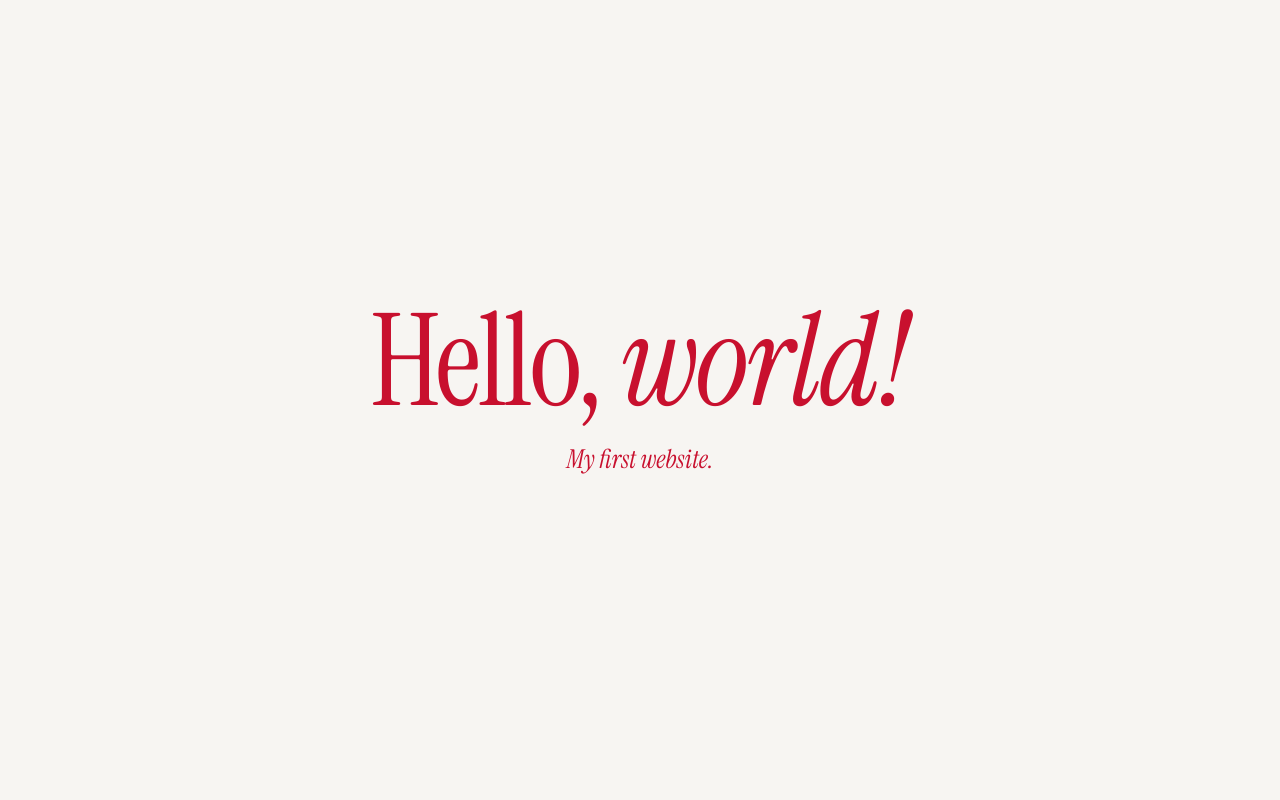
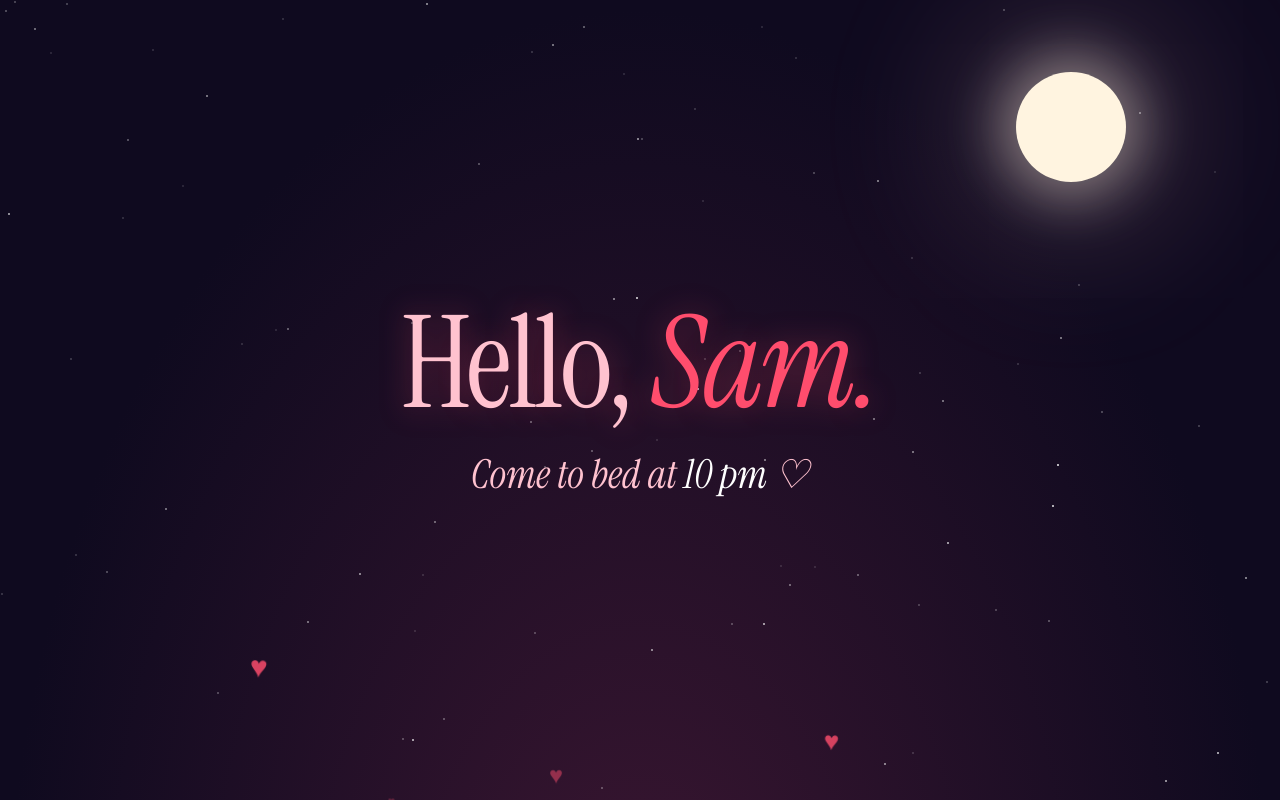
Before and after one commit to fernandezcarolina/hello-world, a plain HTML site: page index.html in a window 1280 px wide. Drawn offline with Linux system fonts and the light colour scheme.

Commit message:
Hello, Sam: bedtime note with night sky and floating hearts
Co-Authored-By: Claude Opus 5.5 <noreply@anthropic.com>

```diff
--- a/index.html
+++ b/index.html
@@ -3,30 +3,153 @@
   <head>
     <meta charset="utf-8">
     <meta name="viewport" content="width=device-width, initial-scale=1">
-    <title>Hello, world</title>
+    <title>Hello, Sam</title>
     <link rel="preconnect" href="https://fonts.googleapis.com">
     <link rel="preconnect" href="https://fonts.gstatic.com" crossorigin>
     <link href="https://fonts.googleapis.com/css2?family=Instrument+Serif:ital@0;1&display=swap" rel="stylesheet">
     <style>
+      :root {
+        --night-top: #0f0a1f;
+        --night-bottom: #3a1631;
+        --rose: #ffc2cf;
+        --red: #ff4d6d;
+        --moon: #fff4e0;
+      }
       body {
         margin: 0;
         min-height: 100vh;
         display: grid;
         place-items: center;
+        overflow: hidden;
         font-family: "Instrument Serif", Georgia, serif;
-        background: #f7f5f2;
-        color: #c8102e;
+        background: radial-gradient(ellipse at 50% 120%, var(--night-bottom), var(--night-top) 70%);
+        color: var(--rose);
         text-align: center;
       }
-      h1 { font-size: clamp(3.5rem, 12vw, 8rem); font-weight: 400; line-height: 1; margin: 0; letter-spacing: -0.02em; }
-      h1 em { font-style: italic; }
-      p { font-size: clamp(1.25rem, 2.5vw, 1.625rem); font-style: italic; margin-top: 1rem; }
+
+      /* Moon */
+      .moon {
+        position: fixed;
+        top: 9vh;
+        right: 12vw;
+        width: clamp(60px, 9vw, 110px);
+        aspect-ratio: 1;
+        border-radius: 50%;
+        background: var(--moon);
+        box-shadow: 0 0 40px 10px rgba(255, 244, 224, 0.35), 0 0 120px 40px rgba(255, 194, 207, 0.15);
+        opacity: 0;
+        animation: fade-in 3s ease 0.3s forwards, glow 6s ease-in-out 3s infinite;
+      }
+
+      /* Stars and hearts are added by the script below */
+      .star {
+        position: fixed;
+        width: 2px;
+        height: 2px;
+        border-radius: 50%;
+        background: #fff;
+        animation: twinkle 3s ease-in-out infinite;
+      }
+      .heart {
+        position: fixed;
+        bottom: -40px;
+        color: var(--red);
+        pointer-events: none;
+        animation: float-up linear forwards;
+      }
+
+      /* Words */
+      main { position: relative; z-index: 1; padding: 0 16px; }
+      h1 {
+        font-size: clamp(3.5rem, 12vw, 8rem);
+        font-weight: 400;
+        line-height: 1;
+        margin: 0;
+        letter-spacing: -0.02em;
+        text-shadow: 0 0 30px rgba(255, 77, 109, 0.35);
+      }
+      h1 em { font-style: italic; color: var(--red); }
+      p {
+        font-size: clamp(1.5rem, 4vw, 2.5rem);
+        font-style: italic;
+        margin: 1.25rem 0 0;
+      }
+      .time {
+        display: inline-block;
+        color: #fff;
+        animation: heartbeat 1.6s ease-in-out 5s infinite;
+      }
+      .reveal {
+        opacity: 0;
+        filter: blur(8px);
+        transform: translateY(12px);
+        animation: reveal 1.8s ease forwards;
+      }
+      .reveal-1 { animation-delay: 0.8s; }
+      .reveal-2 { animation-delay: 2.4s; }
+
+      @keyframes reveal { to { opacity: 1; filter: blur(0); transform: none; } }
+      @keyframes fade-in { to { opacity: 1; } }
+      @keyframes glow {
+        50% { box-shadow: 0 0 60px 18px rgba(255, 244, 224, 0.45), 0 0 160px 60px rgba(255, 194, 207, 0.2); }
+      }
+      @keyframes twinkle { 50% { opacity: 0.15; } }
+      @keyframes heartbeat {
+        0%, 40%, 100% { transform: scale(1); }
+        20% { transform: scale(1.12); }
+      }
+      @keyframes float-up {
+        0% { transform: translateY(0) translateX(0) rotate(0); opacity: 0; }
+        10% { opacity: 0.9; }
+        100% { transform: translateY(-115vh) translateX(var(--drift)) rotate(var(--spin)); opacity: 0; }
+      }
+
+      /* Calmer version for people who turn off motion on their device */
+      @media (prefers-reduced-motion: reduce) {
+        *, *::before, *::after { animation: none !important; }
+        .reveal, .moon { opacity: 1; filter: none; transform: none; }
+        .heart { display: none; }
+      }
     </style>
   </head>
   <body>
+    <div class="moon" aria-hidden="true"></div>
     <main>
-      <h1>Hello, <em>world!</em></h1>
-      <p>My first website.</p>
+      <h1 class="reveal reveal-1">Hello, <em>Sam.</em></h1>
+      <p class="reveal reveal-2">Come to bed at <span class="time">10 pm</span> ♡</p>
     </main>
+    <script>
+      // Scatter twinkling stars across the sky
+      for (let i = 0; i < 90; i++) {
+        const star = document.createElement('div');
+        star.className = 'star';
+        star.style.left = Math.random() * 100 + 'vw';
+        star.style.top = Math.random() * 100 + 'vh';
+        star.style.opacity = 0.3 + Math.random() * 0.7;
+        star.style.animationDelay = Math.random() * 3 + 's';
+        star.setAttribute('aria-hidden', 'true');
+        document.body.appendChild(star);
+      }
+
+      // Send up a gentle stream of hearts
+      if (!matchMedia('(prefers-reduced-motion: reduce)').matches) {
+        const addHeart = () => {
+          const heart = document.createElement('div');
+          heart.className = 'heart';
+          heart.textContent = '♥';
+          heart.setAttribute('aria-hidden', 'true');
+          const duration = 7 + Math.random() * 6;
+          heart.style.left = Math.random() * 100 + 'vw';
+          heart.style.fontSize = 12 + Math.random() * 22 + 'px';
+          heart.style.opacity = 0.9;
+          heart.style.animationDuration = duration + 's';
+          heart.style.setProperty('--drift', (Math.random() * 120 - 60) + 'px');
+          heart.style.setProperty('--spin', (Math.random() * 60 - 30) + 'deg');
+          document.body.appendChild(heart);
+          setTimeout(() => heart.remove(), duration * 1000);
+        };
+        setTimeout(() => setInterval(addHeart, 450), 3000);
+      }
+    </script>
   </body>
 </html>
```
